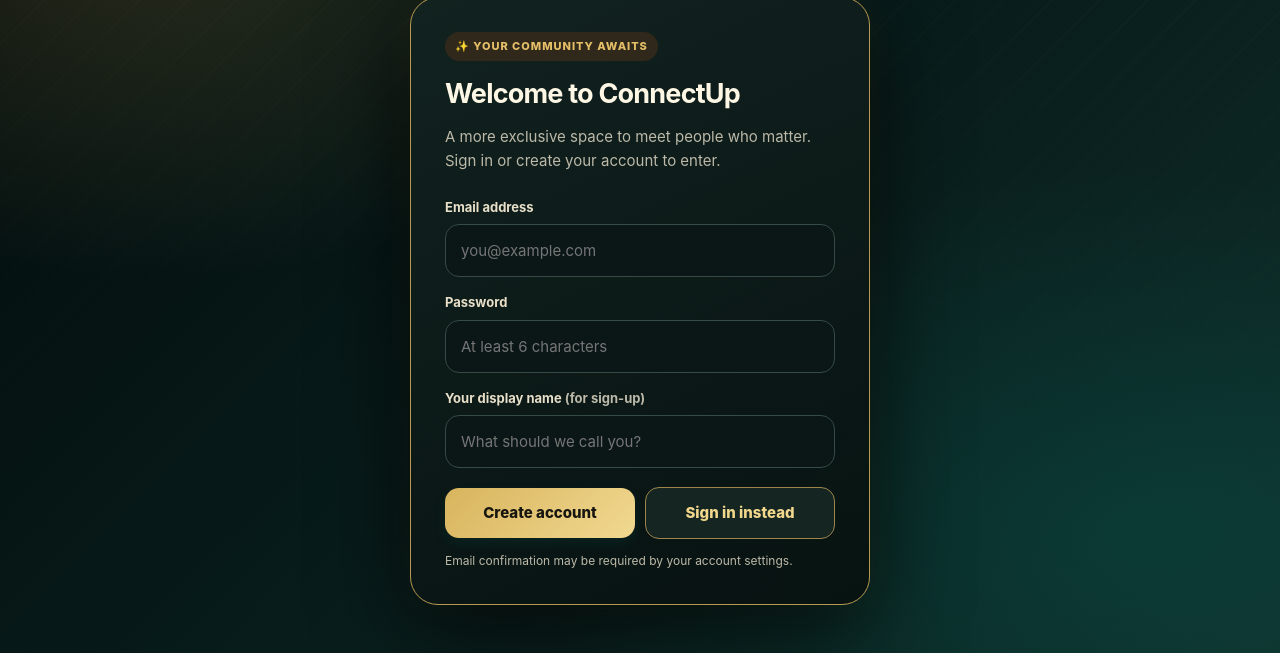
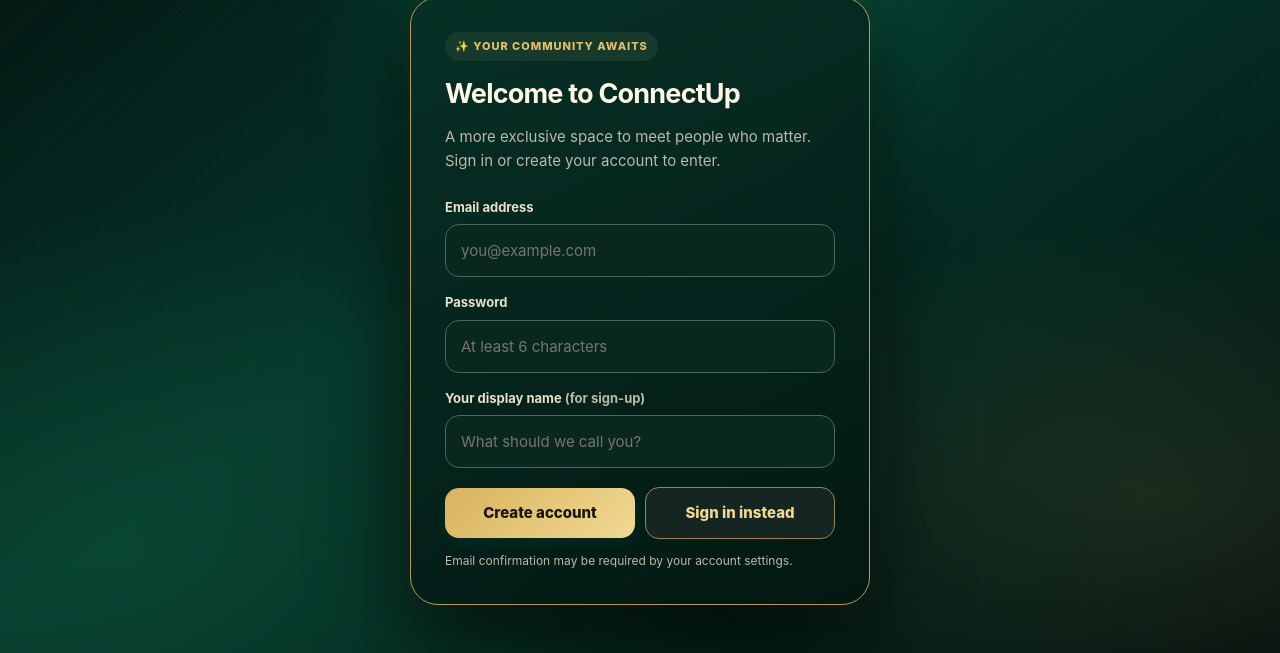
Before and after one commit to Connectup-global/Connect-up-social, a plain HTML site: page index.html in a window 1280 px wide. Shown: the part 147-800 px from the top of the page. Drawn offline with nearby package versions, Linux system fonts and the light colour scheme.

Commit message:
Update index.html

```diff
--- a/index.html
+++ b/index.html
@@ -84,8 +84,10 @@ label{font-size:13px;font-weight:700;color:#36524e}
  .posthead .btn{padding:8px 10px;font-size:12px}
 }
 
-/* ConnectUp premium dark welcome screen; community features appear only after sign-in */
-body{min-height:100vh;background:radial-gradient(ellipse at 12% 10%,rgba(212,175,85,.17),transparent 34%),radial-gradient(ellipse at 90% 85%,rgba(0,125,111,.22),transparent 38%),linear-gradient(135deg,#030b0b 0%,#071b1a 48%,#102c28 100%);background-attachment:fixed;display:flex;flex-direction:column;align-items:center;justify-content:center;padding:24px 14px;position:relative;overflow-x:hidden}
+/* ConnectUp luxury forest-green welcome screen */
+:root{--teal:#087f73;--teal-dark:#064c40;--mint:#e5f7f3;--mint-2:#f0fbf8;--bg:#041a15;--surface:#fff;--text:#183331;--muted:#718582;--border:#d9b76a;--danger:#b42332;--shadow:0 12px 35px rgba(0,0,0,.18)}
+
+body{min-height:100vh;background:radial-gradient(ellipse at 50% 18%,rgba(0,132,98,.48),transparent 38%),radial-gradient(ellipse at 10% 88%,rgba(17,100,70,.34),transparent 35%),radial-gradient(ellipse at 90% 80%,rgba(201,168,92,.12),transparent 30%),linear-gradient(145deg,#03120f 0%,#06372b 45%,#02100d 100%);background-attachment:fixed;display:flex;flex-direction:column;align-items:center;justify-content:center;padding:24px 14px;position:relative;overflow-x:hidden}
 body:before{content:"";position:fixed;inset:0;pointer-events:none;opacity:.12;background-image:linear-gradient(135deg,transparent 48%,rgba(220,185,105,.5) 49%,transparent 50%);background-size:48px 48px;mask-image:linear-gradient(to bottom,black,transparent 90%)}
 .top{position:relative;z-index:1;background:transparent;border:0;backdrop-filter:none;width:100%;max-width:460px}
 .topin{justify-content:center;padding:0 0 22px;max-width:none}
@@ -98,12 +100,12 @@ body:before{content:"";position:fixed;inset:0;pointer-events:none;opacity:.12;ba
 .top .tagline,.top #authButton,.top #signOutButton{display:none!important}
 .wrap{position:relative;z-index:1;width:100%;max-width:460px;margin:0;padding:0}
 #message{width:100%;max-width:460px;order:3;margin-top:12px}
-#authCard{display:block!important;background:linear-gradient(155deg,rgba(18,35,32,.98),rgba(7,18,17,.98));color:#f6f2e8;border:1px solid #b99851;border-radius:28px;padding:clamp(22px,6vw,34px);box-shadow:0 25px 90px #000b,0 0 35px #d7b75a12;backdrop-filter:blur(18px);margin:0;animation:appear .45s ease-out}
-#authCard .eyebrow{background:#30291b;color:#e4bf67}
+#authCard{display:block!important;background:linear-gradient(155deg,rgba(7,48,38,.97),rgba(3,24,19,.98));color:#f6f2e8;border:1px solid #b99851;border-radius:28px;padding:clamp(22px,6vw,34px);box-shadow:0 25px 90px #000b,0 0 35px #d7b75a12;backdrop-filter:blur(18px);margin:0;animation:appear .45s ease-out}
+#authCard .eyebrow{background:#163b2d;color:#e4bf67}
 #authCard h2{font-size:27px;letter-spacing:-.8px;margin-top:14px;color:#fff7e5}
 #authCard>p.muted{line-height:1.6;margin-bottom:22px}
 #authCard .auth-grid{display:grid;grid-template-columns:1fr;gap:0}
-#authCard .field{padding:14px 15px;border-radius:14px;background:#0b1716;color:#fff;border:1px solid #354b43}
+#authCard .field{padding:14px 15px;border-radius:14px;background:#09271f;color:#fff;border:1px solid #426b58}
 #authCard .row{display:grid;grid-template-columns:1fr 1fr;margin-top:6px}
 #authCard .btn{padding:13px 12px;border-radius:14px;font-weight:850}
 #authCard .btn.secondary{border:1px solid #b99851;background:#172522;color:#f4d98d}
```
